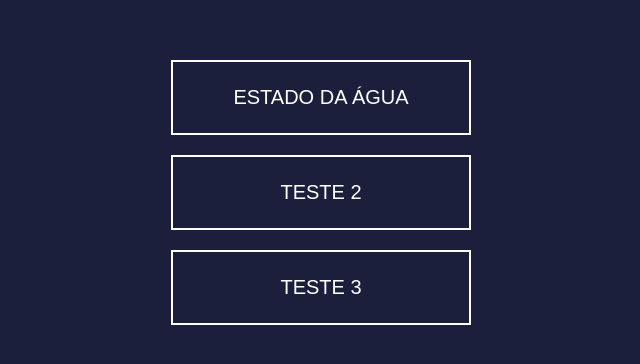
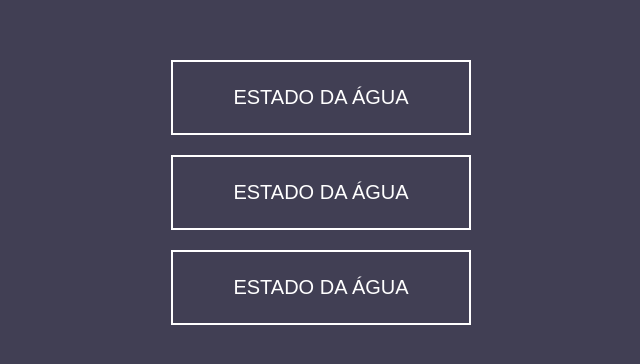
Before and after one commit to guilhermekuni/react-state, a React (Create React App) app: page / in a window 1280 px wide. Shown: the part 198-562 px from the top of the page, without its empty margins (319-959 px from the left). Built offline with nearby package versions, Linux system fonts and the light colour scheme; the HTML template or start-up script is replaced by a standard one.

Commit message:
implements Header component

```diff
--- /dev/null
+++ b/src/components/Header/index.js
@@ -0,0 +1,14 @@
+import React from 'react';
+import { Link } from 'react-router-dom';
+
+import * as S from './styles';
+
+const Header = () => (
+  <S.Header>
+    <Link to="/">
+      <button>VOLTAR</button>
+    </Link>
+  </S.Header>
+);
+
+export default Header;
--- /dev/null
+++ b/src/components/Header/styles.js
@@ -0,0 +1,14 @@
+import styled from 'styled-components';
+
+export const Header = styled.header`
+  width: 100%;
+  display: flex;
+  align-items: center;
+  justify-content: center;
+
+  a {
+    border: 0;
+    text-decoration: none;
+    color: #fff;
+  }
+`;
--- a/src/pages/Home/index.js
+++ b/src/pages/Home/index.js
@@ -11,8 +11,16 @@ const Home = () => {
           ESTADO DA ÁGUA
         </Link>
       </S.LinkButton>
-      <S.LinkButton>TESTE 2</S.LinkButton>
-      <S.LinkButton>TESTE 3</S.LinkButton>
+      <S.LinkButton>
+        <Link to="/water-state">
+          ESTADO DA ÁGUA
+        </Link>
+      </S.LinkButton>
+      <S.LinkButton>
+        <Link to="/water-state">
+          ESTADO DA ÁGUA
+        </Link>
+      </S.LinkButton>
     </S.Wrapper>
   );
 };
--- a/src/pages/WaterState/index.js
+++ b/src/pages/WaterState/index.js
@@ -5,6 +5,8 @@ import 'react-rangeslider/lib/index.css'
 import waterGas from '../../assets/images/water-gas.png';
 import waterLiquid from '../../assets/images/water-liquid.png';
 import waterSolid from '../../assets/images/water-solid.png';
+
+import Header from '../../components/Header';
 
 import * as S from './styles';
 
@@ -51,7 +53,9 @@ const WaterState = () => {
     [waterState]);
 
   return (
+    <>
       <S.Wrapper>
+        <Header />
         <S.WaterStateWrapper>
           <h2>Estado: {waterStateName}</h2>
           <img alt="Water State" src={waterStateImage} />
@@ -71,6 +75,7 @@ const WaterState = () => {
           </div>
         </S.WaterStateWrapper>
       </S.Wrapper>
+    </>
   );
 };
 
--- a/src/pages/WaterState/styles.js
+++ b/src/pages/WaterState/styles.js
@@ -4,8 +4,27 @@ export const Wrapper = styled.div`
   height: 400px;
   width: 400px;
   display: flex;
+  flex-direction: column;
   align-items: center;
   justify-content: center;
+
+  button {
+    border: 2px solid #fff;
+    height: 75px;
+    width: 300px;
+    margin-bottom: 120px;
+    font-size: 20px;
+
+    transition: border 0.35s;
+
+    &:hover {
+      border: 8px solid #fff;
+    }
+
+    &:active {
+      border: 12px solid #fff;
+    }
+  }
 `;
 
 export const WaterStateWrapper = styled.div`
--- a/src/styles/global.js
+++ b/src/styles/global.js
@@ -9,7 +9,7 @@ export default createGlobalStyle`
   }
 
   body {
-    background: #1B1F3B;
+    background: #413F54;
     color: #FFF;
     -webkit-font-smoothing: antialiased;
     height: 100vh;
```
Lines whose indentation alone changed are shown as unchanged.
